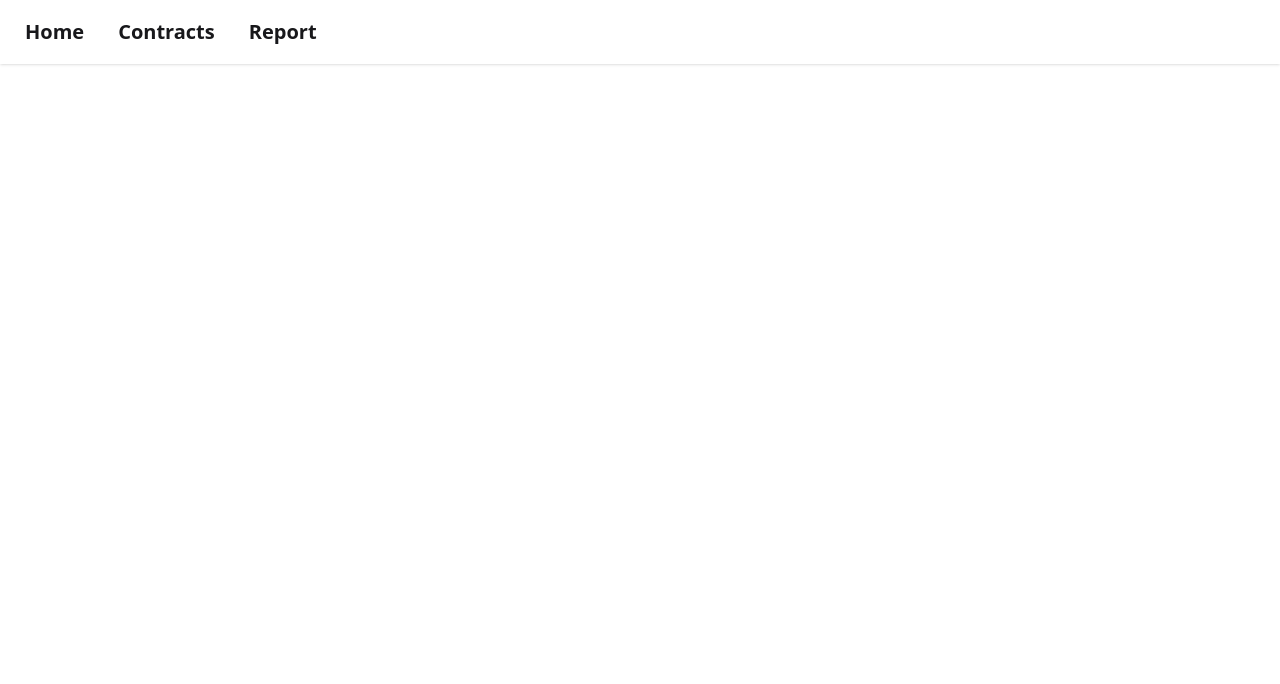
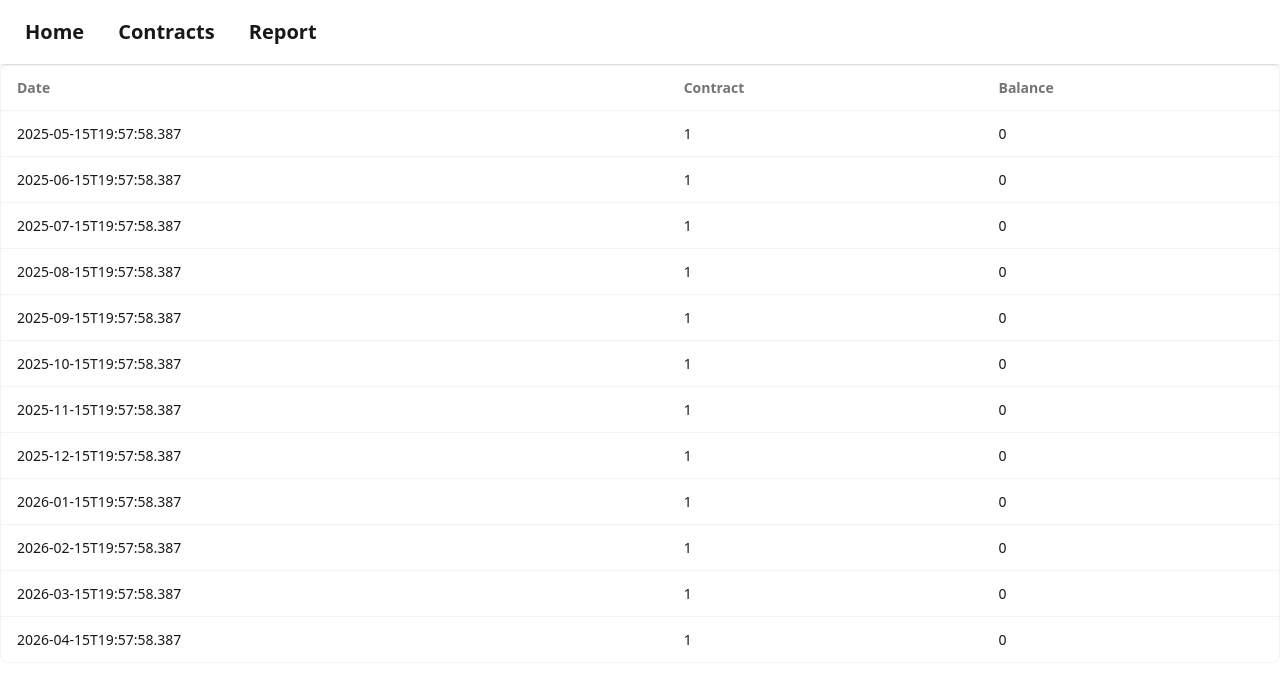
Before and after one commit to NathnelF/DefrFrontend, a SvelteKit app: page /report in a window 1280 px wide. Shown: the top 684 px of the page. Built offline with nearby package versions, Linux system fonts and the light colour scheme.

Commit message:
Added initial structure + TODOS for report page

```diff
--- a/src/routes/report/+page.svelte
+++ b/src/routes/report/+page.svelte
@@ -0,0 +1,69 @@
+<script>
+    import Report from './Report.svelte'
+    //TODO: default to events from the current month / year
+    //TODO: add date picker to choose the time period for the reports generated
+    const events = [
+      {
+        "contractId": 1,
+        "amount": 0,
+        "date": "2025-05-15T19:57:58.387"
+      },
+      {
+        "contractId": 1,
+        "amount": 0,
+        "date": "2025-06-15T19:57:58.387"
+      },
+      {
+        "contractId": 1,
+        "amount": 0,
+        "date": "2025-07-15T19:57:58.387"
+      },
+      {
+        "contractId": 1,
+        "amount": 0,
+        "date": "2025-08-15T19:57:58.387"
+      },
+      {
+        "contractId": 1,
+        "amount": 0,
+        "date": "2025-09-15T19:57:58.387"
+      },
+      {
+        "contractId": 1,
+        "amount": 0,
+        "date": "2025-10-15T19:57:58.387"
+      },
+      {
+        "contractId": 1,
+        "amount": 0,
+        "date": "2025-11-15T19:57:58.387"
+      },
+      {
+        "contractId": 1,
+        "amount": 0,
+        "date": "2025-12-15T19:57:58.387"
+      },
+      {
+        "contractId": 1,
+        "amount": 0,
+        "date": "2026-01-15T19:57:58.387"
+      },
+      {
+        "contractId": 1,
+        "amount": 0,
+        "date": "2026-02-15T19:57:58.387"
+      },
+      {
+        "contractId": 1,
+        "amount": 0,
+        "date": "2026-03-15T19:57:58.387"
+      },
+      {
+        "contractId": 1,
+        "amount": 0,
+        "date": "2026-04-15T19:57:58.387"
+      }
+    ];
+</script>
+
+<Report events={events} />
--- a/src/routes/report/Report.svelte
+++ b/src/routes/report/Report.svelte
@@ -0,0 +1,24 @@
+<script>
+    let { events } = $props();
+</script>
+
+<div class="overflow-x-auto rounded-box border border-base-content/5 bg-base-100">
+  <table class="table text-left">
+    <thead>
+      <tr>
+        <th>Date</th>
+        <th>Contract</th>
+        <th>Balance</th>
+      </tr>
+    </thead>
+    <tbody>
+      {#each events as event}
+      <tr>
+        <td>{event.date}</td>
+        <td>{event.contractId}</td>
+        <td>{event.amount}</td>
+      </tr>
+      {/each}
+    </tbody>
+  </table>
+</div>
```
